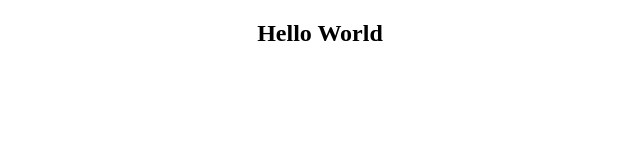
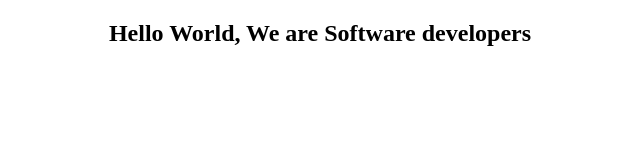
Before and after one commit to josman227/sample-repo, a plain HTML site: page index.html in a window 1280 px wide. Shown: the whole page, without its empty margins (320-960 px from the left). Drawn offline with Linux system fonts and the light colour scheme.

Commit message:
Update index.html

```diff
--- a/index.html
+++ b/index.html
@@ -9,7 +9,7 @@
 </head>
 <body>
     <section class="section-1">
-        <h1 class="section-header">Hello World</h1>
+        <h1 class="section-header">Hello World, We are Software developers</h1>
     </section>
 
     <script src="script.js"></script>
```
